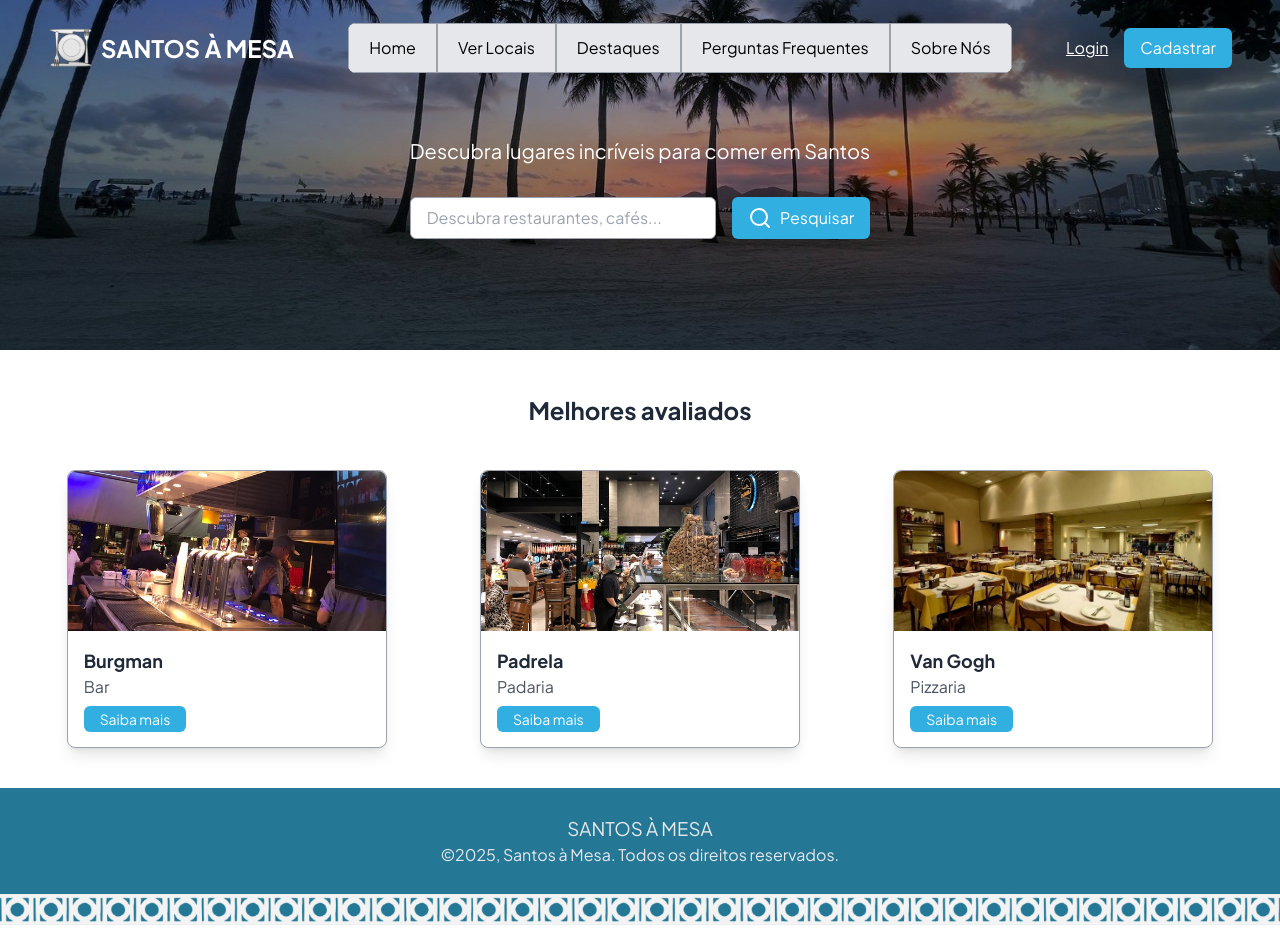
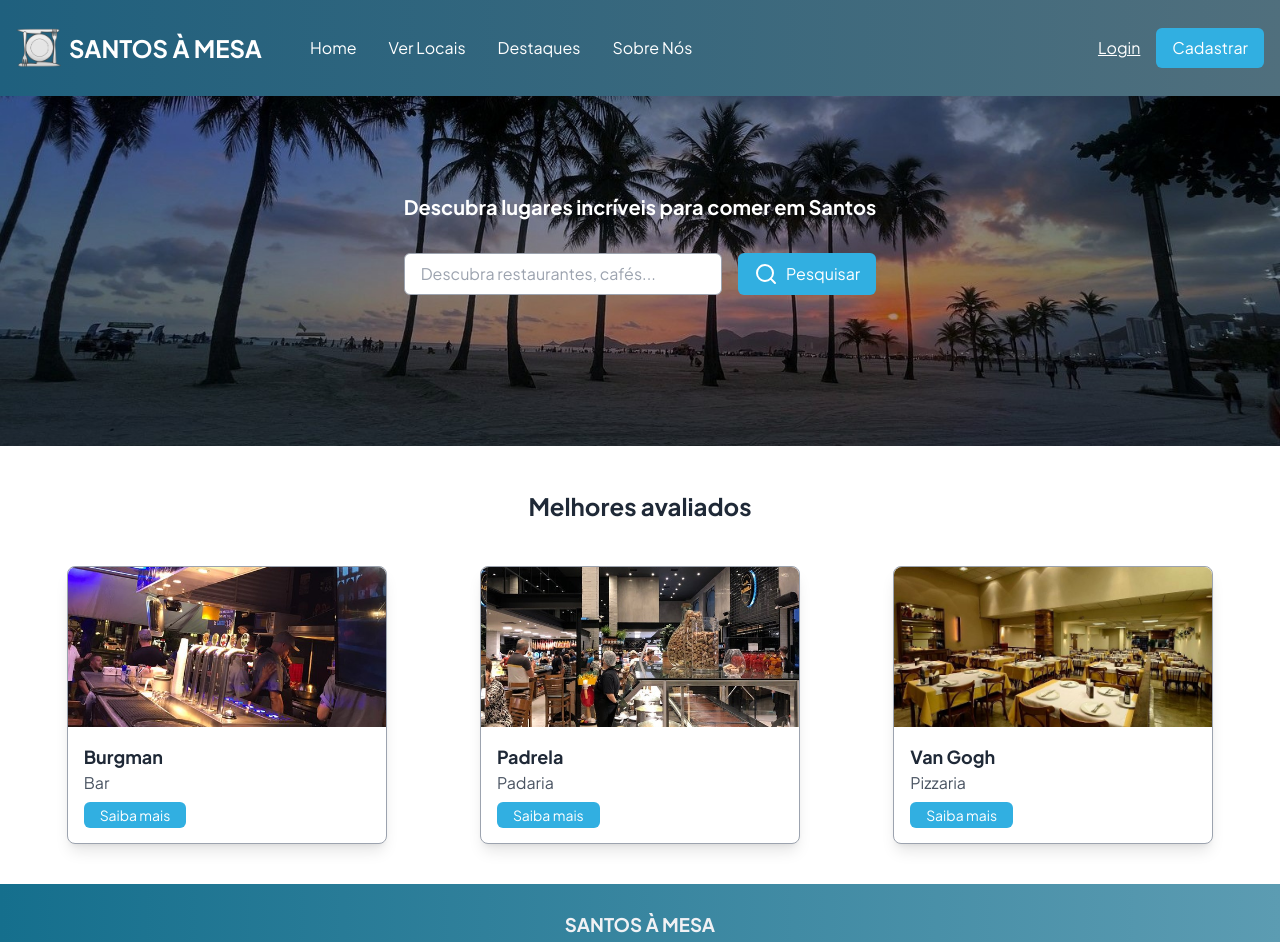
Before and after one commit to aguiar-marcelo/santosamesa, a Next.js app: page / in a window 1280 px wide. Shown: the top 942 px of the page. Built offline with nearby package versions, Linux system fonts and the light colour scheme.

Commit message:
fix: alterações menu e footer

```diff
--- a/src/components/FooterSection.tsx
+++ b/src/components/FooterSection.tsx
@@ -5,10 +5,10 @@ import Image from "next/image";
 const FooterSection = () => {
     return (
 
-        <div className="bg-[#247895] w-full mt-auto">
-            <div className="flex flex-col items-center text-[#e8e8ec] p-[15px] my-3">
-                <h3 className="my-0">SANTOS À MESA</h3>
-                <h4 className="my-0">©2025, Santos à Mesa. Todos os direitos reservados.</h4>
+        <div className="w-full mt-auto" style={{ background: 'linear-gradient(to right, #156F8D, #5C9CB2)' }}>
+            <div className="flex flex-col items-center p-[15px] my-3">
+                <h3 className="my-0 text-[#f1f1f4] font-bold">SANTOS À MESA</h3>
+                <h4 className="my-0 text-[#f1f1f4]">©2025, Santos à Mesa. Todos os direitos reservados.</h4>
             </div>
             <Image src={"/img/img-mureta.png"} width="1000" height="1000" className="w-full" alt="muretas-santos" />
         </div>
--- a/src/components/HomePage.tsx
+++ b/src/components/HomePage.tsx
@@ -9,18 +9,19 @@ const HomePage = () => {
   return (
     <div className="flex flex-col min-h-screen">
       <style>{fadeInUpKeyframes}</style>
-      <div className="relative w-full">
+      <div className="relative w-full bg-white">
+        <MenuSection />
         <div
           className="bg-cover bg-center h-[350px] w-full"
           style={{ backgroundImage: "url('img/img-homepage.jpg')" }}
         >
-          <MenuSection />
+
           <div className="flex flex-col items-center mx-8">
             <div
-              className="flex flex-col items-center mt-6 text-white"
+              className="flex flex-col items-center mt-20"
               style={{ ...styles.fadeIn }}
             >
-              <h2 className="text-xl">
+              <h2 className="text-xl text-white font-bold">
                 Descubra lugares incríveis para comer em Santos
               </h2>
               <div className="flex gap-4 mt-4 w-full ">
--- a/src/components/MenuSection.tsx
+++ b/src/components/MenuSection.tsx
@@ -8,54 +8,47 @@ const MenuSection = () => {
     const { user, token, signOut } = useAuth();
     return (
         <>
-            <div className="flex flex-col items-center mx-8">
-                <div className="w-full flex justify-between gap-4 p-4 items-center">
+            <div style={{ background: 'linear-gradient(to right, #1F607E, #506F7D)' }}>
+                <div className="w-full flex justify-between gap-4 p-4 items-center ">
                     <div className="flex justify-center items-center gap-2">
                         <img src="img/img-logo.png" alt="Logo" width={45} height={40} />
                         <h1 className="text-white text-2xl font-bold">SANTOS À MESA</h1>
-                    </div>
-
-                    <div className="flex justify-center rounded-lg overflow-hidden">
+                        <div className="rounded-lg overflow-hidden space-x-8 pl-10">
                         <Link
                             href="/"
-                            className="bg-gray-200 border border-gray-400 text-black px-5 py-3 hover:bg-gray-300"
+                            className="text-white hover:underline"
                         >
                             Home
                         </Link>
                         <Link
                             href="/local"
-                            className="bg-gray-200 border border-gray-400 text-black px-5 py-3 hover:bg-gray-300"
+                            className="text-white hover:underline"
                         >
                             Ver Locais
                         </Link>
                         <Link
                             href="/"
-                            className="bg-gray-200 border border-gray-400 text-black px-5 py-3 hover:bg-gray-300"
+                            className="text-white hover:underline"
                         >
                             Destaques
                         </Link>
                         <Link
-                            href="/"
-                            className="bg-gray-200 border border-gray-400 text-black px-5 py-3 hover:bg-gray-300"
-                        >
-                            Perguntas Frequentes
-                        </Link>
-                        <Link
                             href="/sobreNos"
-                            className="bg-gray-200 border border-gray-400 text-black px-5 py-3 hover:bg-gray-300"
+                            className="text-white hover:underline"
                         >
                             Sobre Nós
                         </Link>
+                    </div>
                     </div>
 
                     <div className="flex justify-center gap-4 items-center">
                         {user && token ? (
                             <div className="flex gap-3">
-                                <Link href="/perfil" className="text-white hover:underline"> {/* Adicionado text-white aqui */}
+                                <Link href="/perfil" className="text-white hover:underline">
                                     <User />
                                 </Link>
                                 <span className="text-white">{user.email}</span>
-                                <button className="text-white hover:text-red-700" onClick={signOut}> {/* Adicionado text-white aqui */}
+                                <button className="text-white hover:text-red-700" onClick={signOut}>
                                     <LogOut />
                                 </button>
                             </div>
@@ -67,7 +60,7 @@ const MenuSection = () => {
                                 </Link>
                                 <Link
                                     href="/cadastro"
-                                    className="bg-primary text-white px-4 py-2 rounded-md hover:bg-blue-600"
+                                    className="bg-primary text-white px-4 py-2 rounded-md hover:bg-[#04344a]"
                                 >
                                     Cadastrar
                                 </Link>
```
Also changed, not shown: public/img/img-homepage.jpg.
